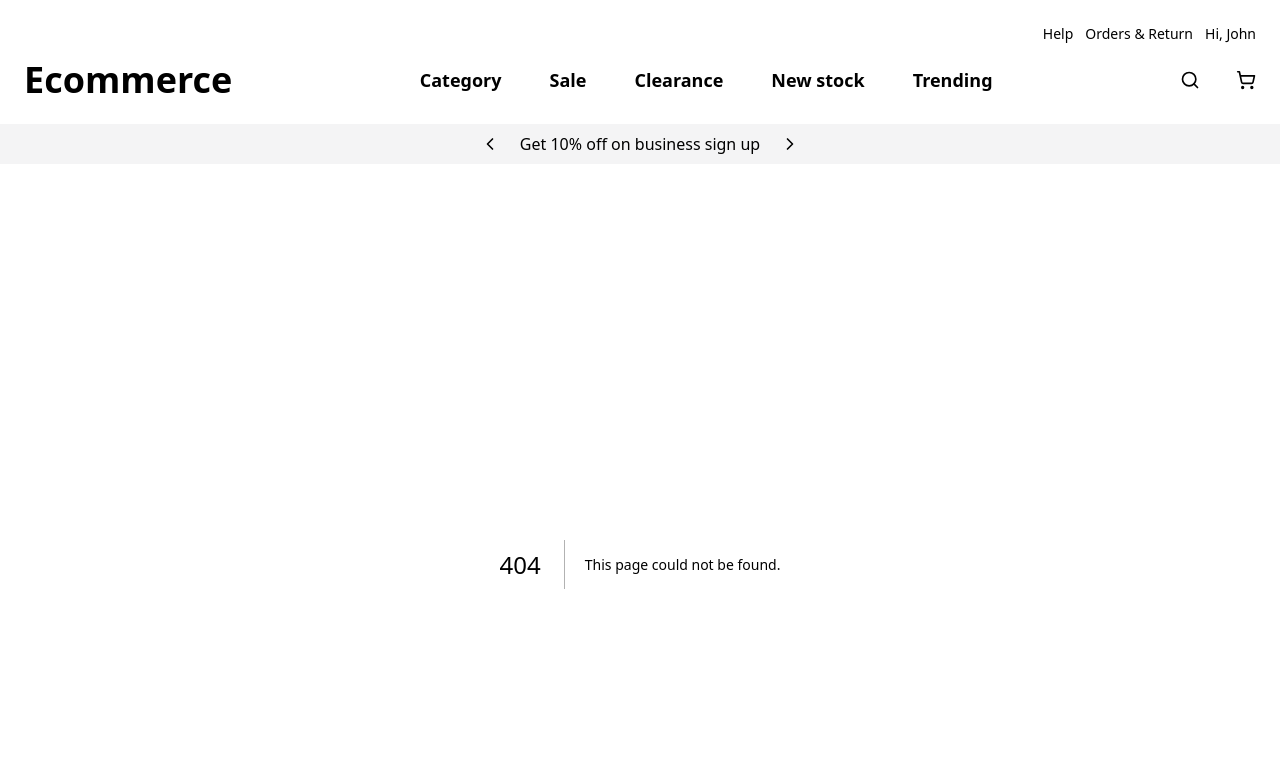
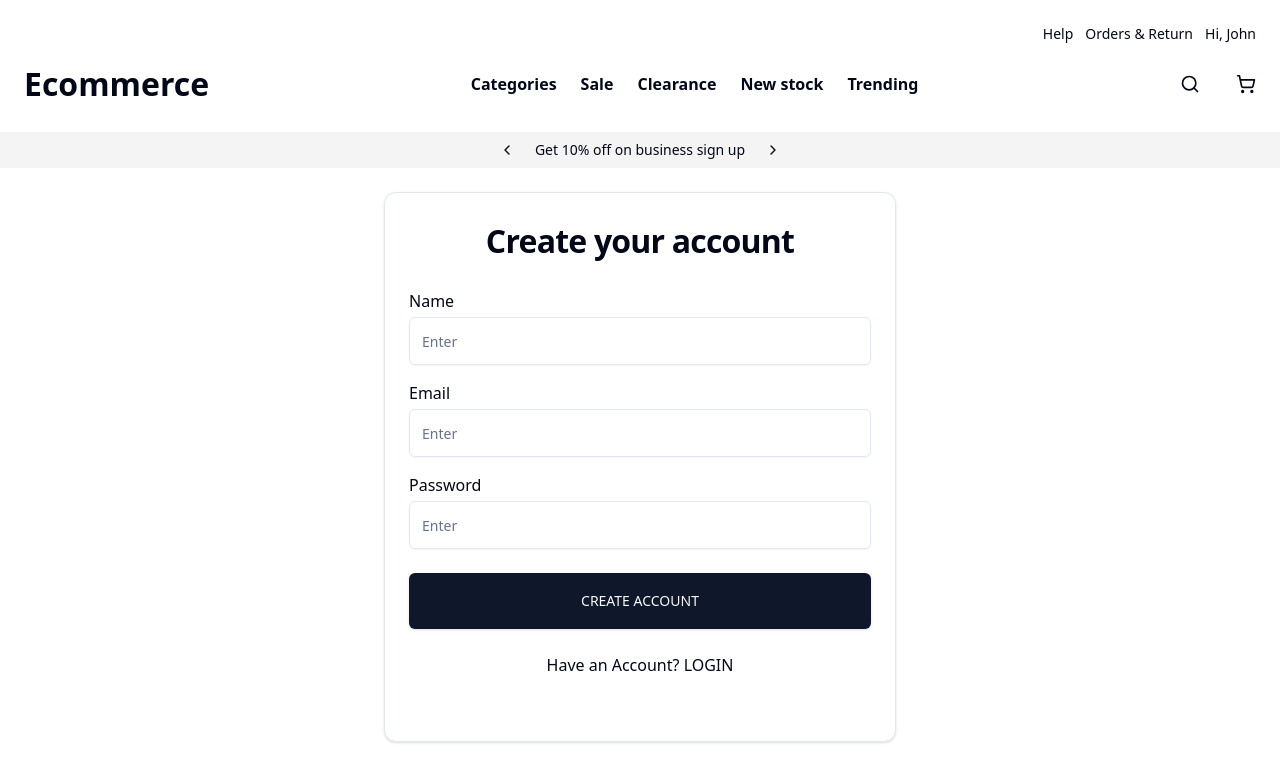
Before and after one commit to abdtriedcoding/roc8-interview, a Next.js app: page /sign-up in a window 1280 px wide. Before the commit this address had no page. Shown: the top 782 px of the page. Built offline with nearby package versions, Linux system fonts and the light colour scheme.

Commit message:
code sign-up page

```diff
--- a/package.json
+++ b/package.json
@@ -15,6 +15,7 @@
   "dependencies": {
     "@prisma/client": "^5.10.2",
     "@radix-ui/react-icons": "^1.3.0",
+    "@radix-ui/react-label": "^2.0.2",
     "@radix-ui/react-slot": "^1.0.2",
     "@t3-oss/env-nextjs": "^0.9.2",
     "class-variance-authority": "^0.7.0",
--- /dev/null
+++ b/src/app/(auth)/sign-up/page.tsx
@@ -0,0 +1,59 @@
+import { Label } from "~/components/ui/label";
+import { Input } from "~/components/ui/input";
+import { Button } from "~/components/ui/button";
+import {
+  Card,
+  CardHeader,
+  CardTitle,
+  CardDescription,
+  CardContent,
+  CardFooter,
+} from "~/components/ui/card";
+import Link from "next/link";
+
+const Page = () => {
+  return (
+    <>
+      <Card className="mx-auto max-w-lg pb-10">
+        <CardHeader>
+          <CardTitle className="text-center text-[32px] font-semibold">
+            Create your account
+          </CardTitle>
+        </CardHeader>
+        <CardContent className="space-y-4">
+          <div className="space-y-1">
+            <Label className="text-[16px]" htmlFor="name">
+              Name
+            </Label>
+            <Input id="name" placeholder="Enter" />
+          </div>
+          <div className="space-y-1">
+            <Label className="text-[16px]" htmlFor="email">
+              Email
+            </Label>
+            <Input id="email" type="email" placeholder="Enter" />
+          </div>
+          <div className="space-y-1">
+            <Label className="text-[16px]" htmlFor="password">
+              Password
+            </Label>
+            <Input id="password" type="password" placeholder="Enter" />
+          </div>
+        </CardContent>
+        <CardFooter className="flex flex-col space-y-6">
+          <Button asChild className="w-full">
+            <p role="button" className="text-[16px] font-medium">CREATE ACCOUNT</p>
+          </Button>
+          <p className="text-[16px]">
+            Have an Account?{" "}
+            <span className="text-[16px] font-medium">
+              <Link href={"/"}>LOGIN</Link>
+            </span>
+          </p>
+        </CardFooter>
+      </Card>
+    </>
+  );
+};
+
+export default Page;
--- a/src/app/layout.tsx
+++ b/src/app/layout.tsx
@@ -23,7 +23,7 @@
     <html lang="en">
       <body className={`font-sans ${inter.variable}`}>
         <Navbar />
-        {children}
+        <main className="p-6">{children}</main>
       </body>
     </html>
   );
--- a/src/components/navbar.tsx
+++ b/src/components/navbar.tsx
@@ -3,7 +3,7 @@
 const Navbar = () => {
   // Array of navigation items
   const navItems = [
-    { label: "Category" },
+    { label: "Categories" },
     { label: "Sale" },
     { label: "Clearance" },
     { label: "New stock" },
@@ -22,8 +22,8 @@
         </div>
         {/* Main Navigation */}
         <div className="mt-4 flex items-center justify-between">
-          <h1 className="text-4xl font-bold">Ecommerce</h1>
-          <div className="flex items-center space-x-12 text-lg font-semibold">
+          <h1 className="text-[32px] font-bold">Ecommerce</h1>
+          <div className="flex items-center space-x-6 text-[16px] font-semibold">
             {/* Mapping over the navItems array */}
             {navItems.map((item, index) => (
               <div key={index}>{item.label}</div>
@@ -38,11 +38,11 @@
 
       {/* Bottom Section */}
       <div className="flex items-center justify-center space-x-5 bg-zinc-100 p-2">
-        <ChevronLeft className="h-5 w-5" />
-        <p className="text-sm font-medium md:text-base">
+        <ChevronLeft className="h-4 w-4" />
+        <p className="text-sm font-medium">
           Get 10% off on business sign up
         </p>
-        <ChevronRight className="h-5 w-5" />
+        <ChevronRight className="h-4 w-4" />
       </div>
     </>
   );
--- a/src/components/ui/button.tsx
+++ b/src/components/ui/button.tsx
@@ -21,7 +21,7 @@
         link: "text-primary underline-offset-4 hover:underline",
       },
       size: {
-        default: "h-9 px-4 py-2",
+        default: "h-14 px-4 py-2",
         sm: "h-8 rounded-md px-3 text-xs",
         lg: "h-10 rounded-md px-8",
         icon: "h-9 w-9",
--- /dev/null
+++ b/src/components/ui/card.tsx
@@ -0,0 +1,76 @@
+import * as React from "react"
+
+import { cn } from "~/lib/utils"
+
+const Card = React.forwardRef<
+  HTMLDivElement,
+  React.HTMLAttributes<HTMLDivElement>
+>(({ className, ...props }, ref) => (
+  <div
+    ref={ref}
+    className={cn(
+      "rounded-xl border bg-card text-card-foreground shadow",
+      className
+    )}
+    {...props}
+  />
+))
+Card.displayName = "Card"
+
+const CardHeader = React.forwardRef<
+  HTMLDivElement,
+  React.HTMLAttributes<HTMLDivElement>
+>(({ className, ...props }, ref) => (
+  <div
+    ref={ref}
+    className={cn("flex flex-col space-y-1.5 p-6", className)}
+    {...props}
+  />
+))
+CardHeader.displayName = "CardHeader"
+
+const CardTitle = React.forwardRef<
+  HTMLParagraphElement,
+  React.HTMLAttributes<HTMLHeadingElement>
+>(({ className, ...props }, ref) => (
+  <h3
+    ref={ref}
+    className={cn("font-semibold leading-none tracking-tight", className)}
+    {...props}
+  />
+))
+CardTitle.displayName = "CardTitle"
+
+const CardDescription = React.forwardRef<
+  HTMLParagraphElement,
+  React.HTMLAttributes<HTMLParagraphElement>
+>(({ className, ...props }, ref) => (
+  <p
+    ref={ref}
+    className={cn("text-sm text-muted-foreground", className)}
+    {...props}
+  />
+))
+CardDescription.displayName = "CardDescription"
+
+const CardContent = React.forwardRef<
+  HTMLDivElement,
+  React.HTMLAttributes<HTMLDivElement>
+>(({ className, ...props }, ref) => (
+  <div ref={ref} className={cn("p-6 pt-0", className)} {...props} />
+))
+CardContent.displayName = "CardContent"
+
+const CardFooter = React.forwardRef<
+  HTMLDivElement,
+  React.HTMLAttributes<HTMLDivElement>
+>(({ className, ...props }, ref) => (
+  <div
+    ref={ref}
+    className={cn("flex items-center p-6 pt-0", className)}
+    {...props}
+  />
+))
+CardFooter.displayName = "CardFooter"
+
+export { Card, CardHeader, CardFooter, CardTitle, CardDescription, CardContent }
--- /dev/null
+++ b/src/components/ui/input.tsx
@@ -0,0 +1,25 @@
+import * as React from "react"
+
+import { cn } from "~/lib/utils"
+
+export interface InputProps
+  extends React.InputHTMLAttributes<HTMLInputElement> {}
+
+const Input = React.forwardRef<HTMLInputElement, InputProps>(
+  ({ className, type, ...props }, ref) => {
+    return (
+      <input
+        type={type}
+        className={cn(
+          "flex h-12 w-full rounded-md border border-input bg-transparent px-3 py-1 text-sm shadow-sm transition-colors file:border-0 file:bg-transparent file:text-sm file:font-medium placeholder:text-muted-foreground focus-visible:outline-none focus-visible:ring-1 focus-visible:ring-ring disabled:cursor-not-allowed disabled:opacity-50",
+          className
+        )}
+        ref={ref}
+        {...props}
+      />
+    )
+  }
+)
+Input.displayName = "Input"
+
+export { Input }
--- /dev/null
+++ b/src/components/ui/label.tsx
@@ -0,0 +1,26 @@
+"use client"
+
+import * as React from "react"
+import * as LabelPrimitive from "@radix-ui/react-label"
+import { cva, type VariantProps } from "class-variance-authority"
+
+import { cn } from "~/lib/utils"
+
+const labelVariants = cva(
+  "text-sm font-medium leading-none peer-disabled:cursor-not-allowed peer-disabled:opacity-70"
+)
+
+const Label = React.forwardRef<
+  React.ElementRef<typeof LabelPrimitive.Root>,
+  React.ComponentPropsWithoutRef<typeof LabelPrimitive.Root> &
+    VariantProps<typeof labelVariants>
+>(({ className, ...props }, ref) => (
+  <LabelPrimitive.Root
+    ref={ref}
+    className={cn(labelVariants(), className)}
+    {...props}
+  />
+))
+Label.displayName = LabelPrimitive.Root.displayName
+
+export { Label }
```
Also changed, not shown: 1 other file (tests, documents, lock files or other folders).
